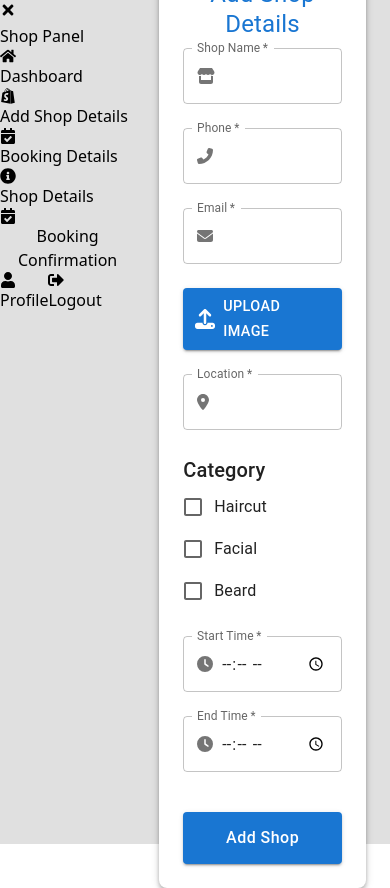
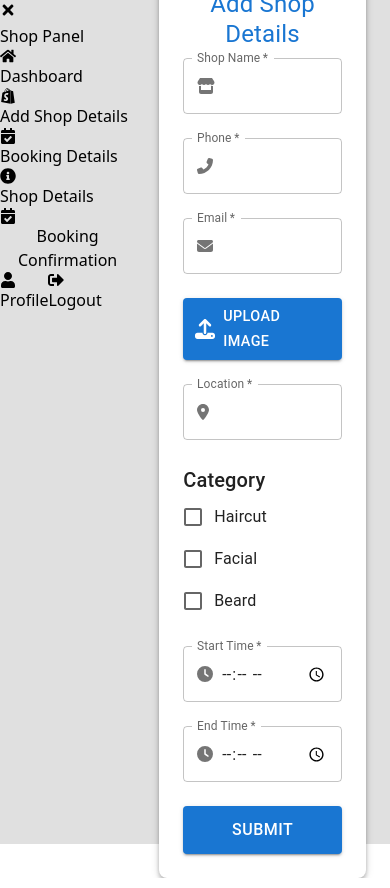
Before and after one commit to Suhail156/Zen-cut-saloon-Frontend, a React (Vite) app: page /addshop in a window 390 px wide. Built offline with nearby package versions, Linux system fonts and the light colour scheme; sample sign-in values are in the browser's storage.

Commit message:
add shop responsive

```diff
--- a/src/Shop/AddShop.jsx
+++ b/src/Shop/AddShop.jsx
@@ -324,18 +324,16 @@ const AddShop = () => {
               </Grid>
               <Grid item xs={12}>
                 <Button
+                  type="submit"
                   variant="contained"
                   color="primary"
-                  type="submit"
                   fullWidth
                   sx={{
-                    mt: 2,
-                    py: 1.5,
+                    py: { xs: 1.2, sm: 1.5 },
                     fontSize: { xs: "1rem", sm: "1.2rem" },
-                    textTransform: "none",
                   }}
                 >
-                  Add Shop
+                  Submit
                 </Button>
               </Grid>
             </Grid>
```
